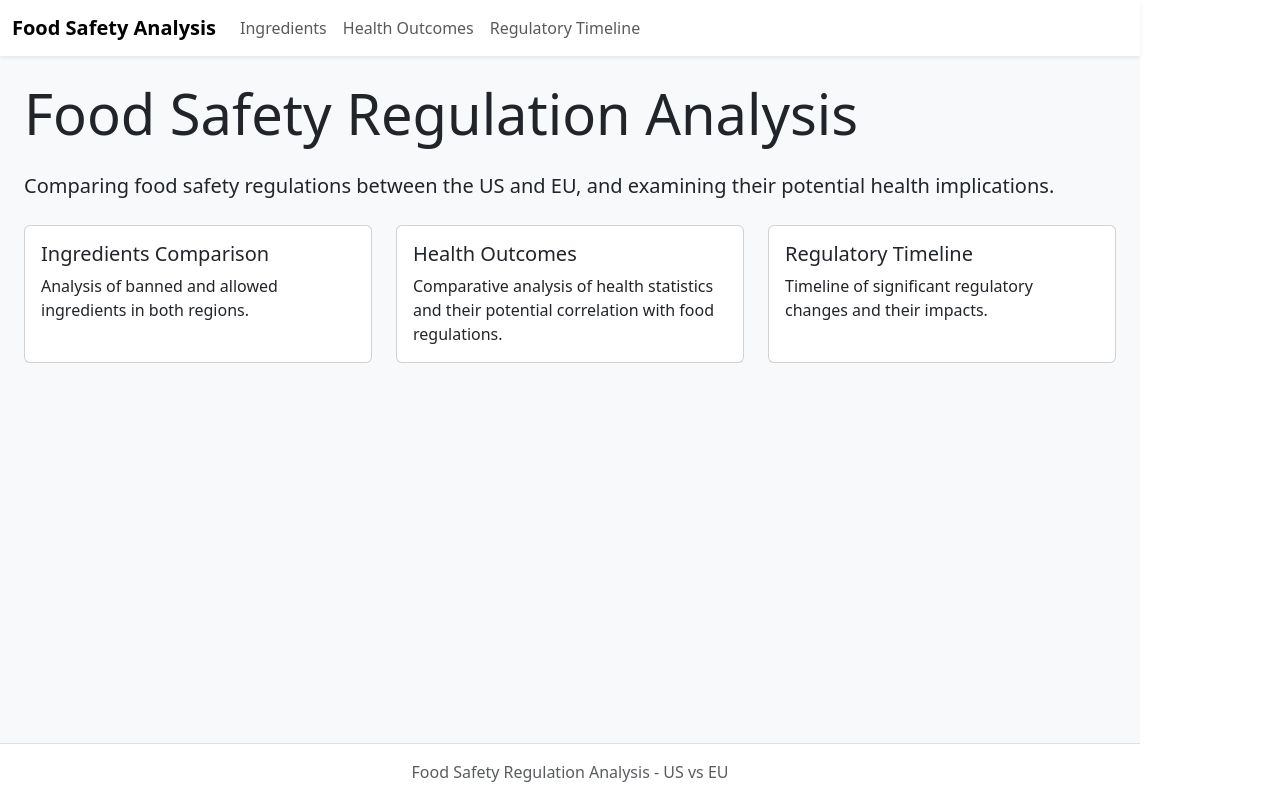
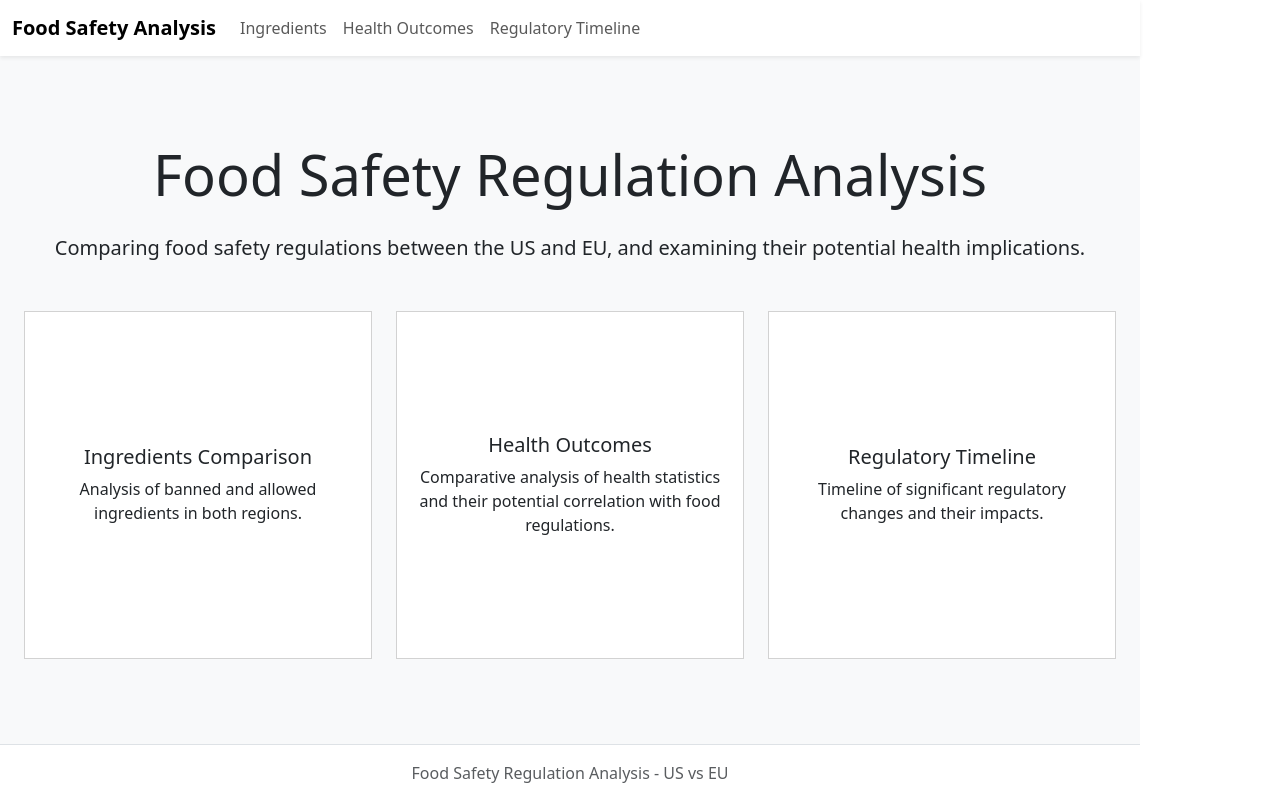
Before and after one commit to gsinghjay/is219-data-visualization, a React (Vite) app: page / in a window 1280 px wide. Built offline with nearby package versions, Linux system fonts and the light colour scheme.

Commit message:
style: center content and make cards square with sharp corners

```diff
--- a/src/App.jsx
+++ b/src/App.jsx
@@ -3,39 +3,41 @@ import Layout from './components/Layout';
 
 // Placeholder components - we'll implement these next
 const Home = () => (
-  <div className="container">
+  <div className="container h-100 d-flex align-items-center justify-content-center" style={{ minHeight: '80vh' }}>
+    <div className="text-center">
       <h1 className="display-4 mb-4">Food Safety Regulation Analysis</h1>
-    <p className="lead">
+      <p className="lead mb-5">
         Comparing food safety regulations between the US and EU, and examining their potential health implications.
       </p>
-    <div className="row mt-4">
+      <div className="row g-4 justify-content-center">
         <div className="col-md-4">
-        <div className="card h-100">
-          <div className="card-body">
+          <div className="card rounded-0 h-100" style={{ aspectRatio: '1/1' }}>
+            <div className="card-body d-flex flex-column align-items-center justify-content-center">
               <h5 className="card-title">Ingredients Comparison</h5>
-            <p className="card-text">
+              <p className="card-text text-center">
                 Analysis of banned and allowed ingredients in both regions.
               </p>
             </div>
           </div>
         </div>
         <div className="col-md-4">
-        <div className="card h-100">
-          <div className="card-body">
+          <div className="card rounded-0 h-100" style={{ aspectRatio: '1/1' }}>
+            <div className="card-body d-flex flex-column align-items-center justify-content-center">
               <h5 className="card-title">Health Outcomes</h5>
-            <p className="card-text">
+              <p className="card-text text-center">
                 Comparative analysis of health statistics and their potential correlation with food regulations.
               </p>
             </div>
           </div>
         </div>
         <div className="col-md-4">
-        <div className="card h-100">
-          <div className="card-body">
+          <div className="card rounded-0 h-100" style={{ aspectRatio: '1/1' }}>
+            <div className="card-body d-flex flex-column align-items-center justify-content-center">
               <h5 className="card-title">Regulatory Timeline</h5>
-            <p className="card-text">
+              <p className="card-text text-center">
                 Timeline of significant regulatory changes and their impacts.
               </p>
+            </div>
           </div>
         </div>
       </div>
```
Lines whose indentation alone changed are shown as unchanged.
